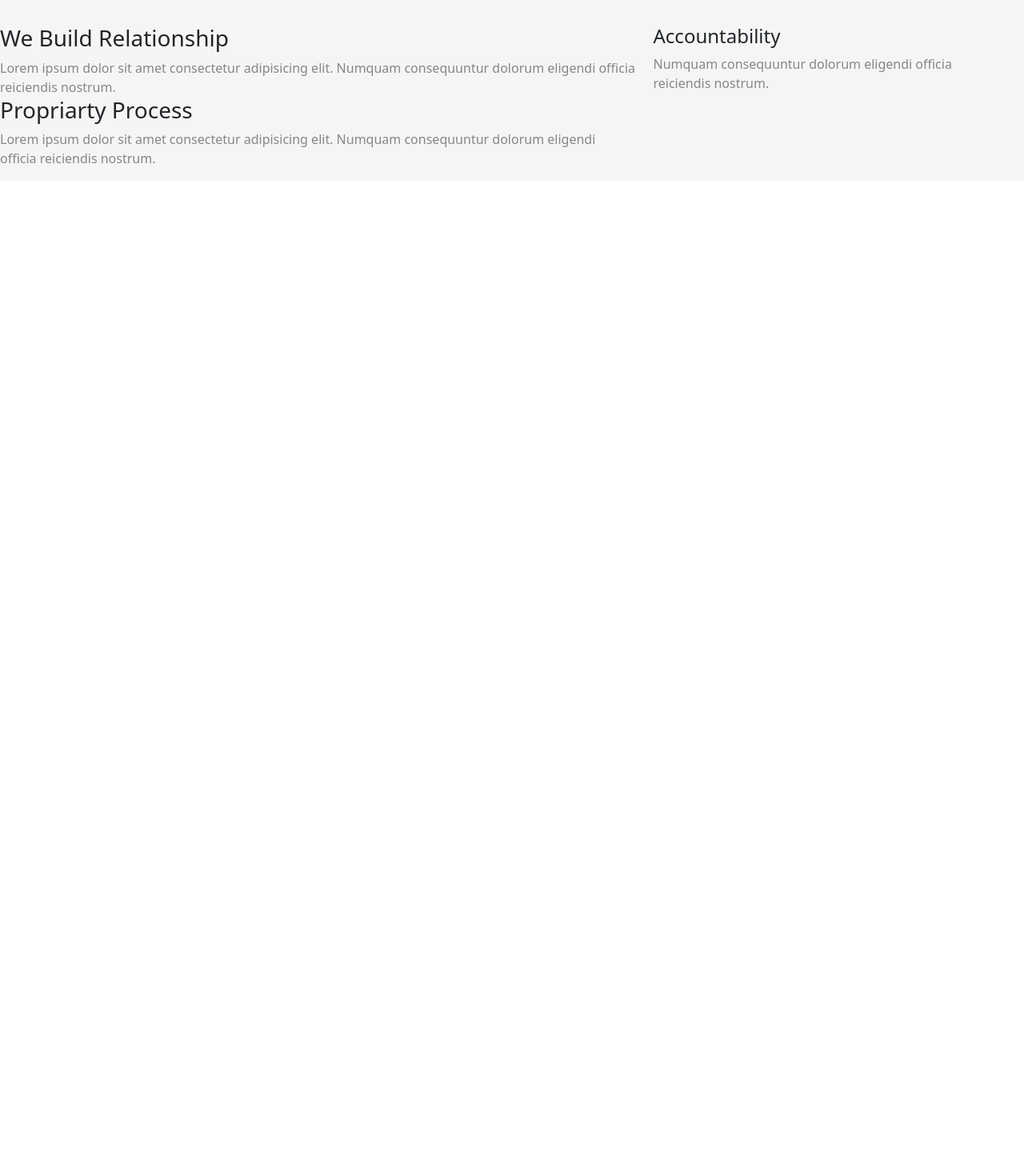
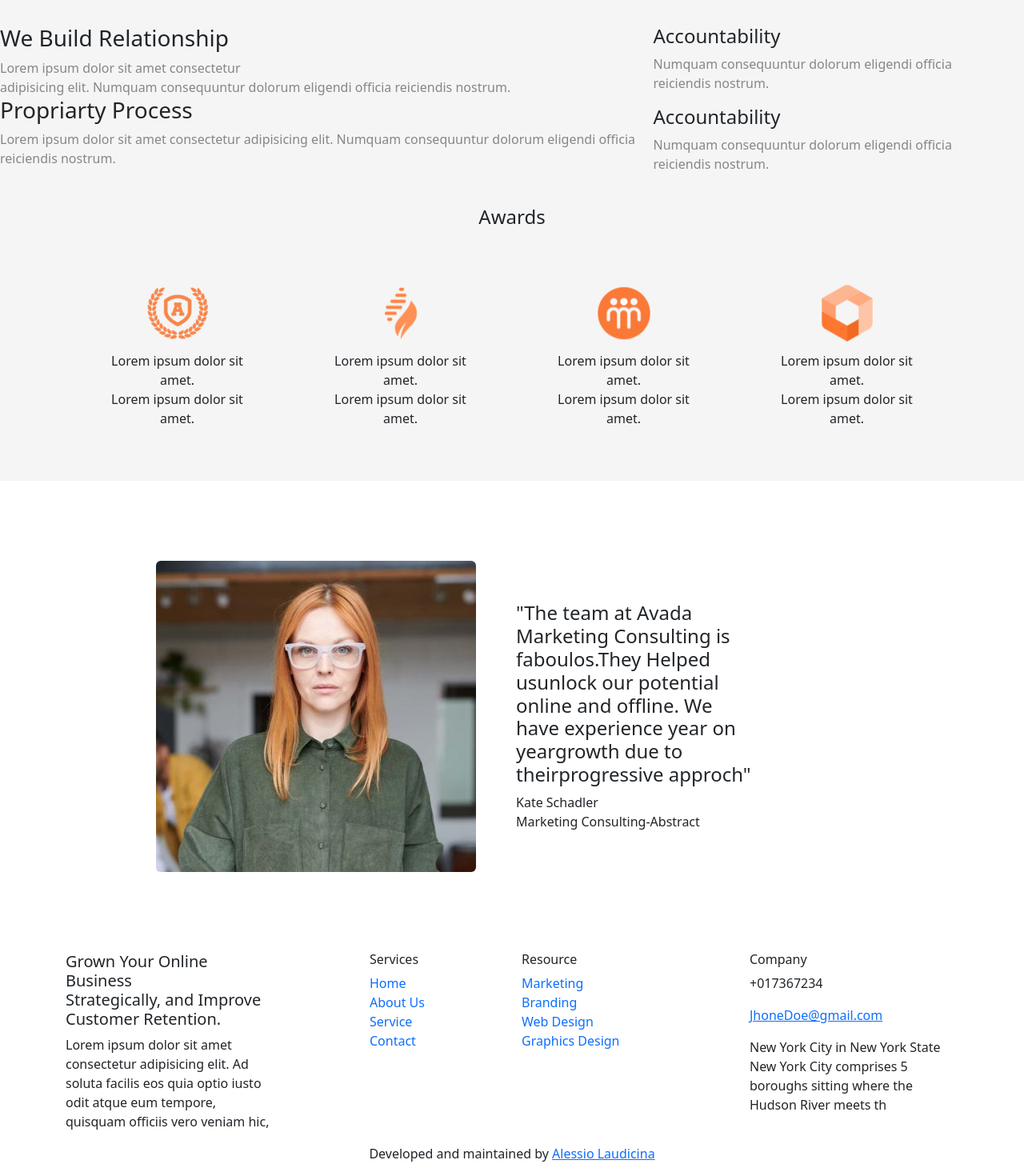
Before and after one commit to AlessioLaudicina/proj-html-vuejs, a Vue app: page / in a window 1280 px wide. Shown: the part 3990-5460 px from the top of the page at 80% size. Before the commit the page ends 4216 px from the top, so only its background shows below. Built offline with nearby package versions, Linux system fonts and the light colour scheme.

Commit message:
Aggiunto il componente TestimonialSection

```diff
--- a/src/App.vue
+++ b/src/App.vue
@@ -5,6 +5,8 @@ import FloatSection from './components/Floatsection.vue';
 import BrandSection from './components/BrandSection.vue';
 import CardsSection from './components/CardsSection.vue';
 import CtaSection from './components/CtaSection.vue';
+import TestimonialSection from './components/TestimonialSection.vue'
+import Footer from './components/Footer.vue';
 export default {
   name: 'App',
   components: {
@@ -14,6 +16,8 @@ export default {
     BrandSection,
     CardsSection,
     CtaSection,
+    TestimonialSection,
+    Footer,
   }
 }
 
@@ -38,6 +42,8 @@ export default {
     <!-- call to action  section -->
     <CtaSection></CtaSection>
     <!-- awards section -->
+    <!-- testimonial section -->
+    <TestimonialSection></TestimonialSection>
     <!-- marketing resources section -->
     <!-- contact  section -->
 
@@ -45,6 +51,7 @@ export default {
 
   <footer>
     <!-- footer top -->
+    <Footer></Footer>
     <!-- footer bottom -->
   </footer>
 </template>
--- /dev/null
+++ b/src/components/AwardSection.vue
@@ -0,0 +1,48 @@
+<script>
+export default {
+    name: 'AwardSection'
+}
+
+</script>
+
+<template>
+    <h4 class="text-center pt-4">Awards</h4>
+    <div class="container">
+        <div class="d-flex justify-content-center align-items-center wrap">
+            <div class="awards"> <!--Inserire un v-for -->
+                <img src="../assets/images/award-a.png" alt="">
+                <p>Lorem ipsum dolor sit amet. <br> Lorem ipsum dolor sit amet.</p>
+            </div>
+
+            <div class="awards">
+                <img src="../assets/images/award-b-200x191.png" alt="">
+                <p>Lorem ipsum dolor sit amet. <br> Lorem ipsum dolor sit amet.</p>
+            </div>
+
+            <div class="awards">
+                <img src="../assets/images/award-c-200x191.png" alt="">
+                <p>Lorem ipsum dolor sit amet. <br> Lorem ipsum dolor sit amet.</p>
+            </div>
+
+            <div class="awards">
+                <img src="../assets/images/award-d-200x191.png" alt="">
+                <p>Lorem ipsum dolor sit amet. <br> Lorem ipsum dolor sit amet.</p>
+            </div>
+
+
+        </div>
+    </div>
+</template>
+
+<style lang="scss" scoped>
+@use '../styles/partials/variables' as *;
+
+.awards {
+    margin: 50px;
+    text-align: center;
+
+    img {
+        max-width: 100px;
+    }
+}
+</style>
--- a/src/components/CtaSection.vue
+++ b/src/components/CtaSection.vue
@@ -1,6 +1,10 @@
 <script>
+import AwardSection from './AwardSection.vue';
 export default {
-    name: 'CtaSection'
+    name: 'CtaSection',
+    components: {
+        AwardSection
+    }
 }
 
 </script>
@@ -28,24 +32,30 @@ export default {
                 </div>
 
             </div>
+
         </div>
 
         <div class="d-flex justify-content-center">
             <div class="title">
                 <h3>We Build Relationship</h3>
+                <span class="p-column">Lorem ipsum dolor sit amet consectetur <br> adipisicing elit. Numquam consequuntur
+                    dolorum
+                    eligendi officia reiciendis nostrum.</span>
+                <h3>Propriarty Process</h3>
                 <span class="p-column">Lorem ipsum dolor sit amet consectetur adipisicing elit. Numquam consequuntur dolorum
                     eligendi officia reiciendis nostrum.</span>
-                <h3>Propriarty Process</h3>
-                <p class="p-column">Lorem ipsum dolor sit amet consectetur adipisicing elit. Numquam consequuntur dolorum
-                    eligendi officia reiciendis nostrum.</p>
             </div>
             <div class="icon">
+                <h4>Accountability</h4>
+                <p class="p-column"> Numquam consequuntur dolorum eligendi officia reiciendis nostrum.</p>
+
                 <h4>Accountability</h4>
                 <p class="p-column"> Numquam consequuntur dolorum eligendi officia reiciendis nostrum.</p>
 
 
             </div>
         </div>
+        <AwardSection></AwardSection>
 
     </div>
 </template>
--- a/src/components/FloatSection.vue
+++ b/src/components/FloatSection.vue
@@ -89,17 +89,6 @@ export default {
 
 }
 
-.small-column {
-    width: 40%;
-
-
-}
-
-.big-column {
-    width: 60%;
-}
-
-
 
 
 
--- /dev/null
+++ b/src/components/Footer.vue
@@ -0,0 +1,92 @@
+<script>
+export default {
+    name: 'Footer'
+}
+
+</script>
+
+<template>
+    <footer>
+        <div class="container">
+            <div class="row">
+                <div class="col-xl-3 col-lg-4 col-md-6">
+                    <div>
+                        <h5>Grown Your Online Business <br> Strategically, and Improve <br> Customer Retention. </h5>
+                        <p class="mb-30 footer-desc">Lorem ipsum dolor sit amet consectetur adipisicing elit. Ad soluta
+                            facilis
+                            eos quia optio iusto odit atque eum tempore, quisquam officiis vero veniam hic,</p>
+                    </div>
+                </div>
+                <div class="col-xl-2 offset-xl-1 col-lg-2 col-md-6">
+                    <div class="">
+                        <h6>Services</h6>
+                        <ul class="list-unstyled">
+                            <li>
+                                <a href="#" class="text-decoration-none">Home</a>
+                            </li>
+                            <li>
+                                <a href="#" class="text-decoration-none">About Us</a>
+                            </li>
+                            <li>
+                                <a href="#" class="text-decoration-none">Service</a>
+                            </li>
+                            <li>
+                                <a href="#" class="text-decoration-none">Contact</a>
+                            </li>
+                        </ul>
+                    </div>
+                </div>
+                <div class="col-xl-3 col-lg-3 col-md-6">
+                    <div>
+                        <h6>Resource</h6>
+                        <ul class="list-unstyled">
+                            <li>
+                                <a href="#" class="text-decoration-none">Marketing</a>
+                            </li>
+                            <li>
+                                <a href="#" class="text-decoration-none">Branding</a>
+                            </li>
+                            <li>
+                                <a href="#" class="text-decoration-none">Web Design</a>
+                            </li>
+                            <li>
+                                <a href="#" class="text-decoration-none">Graphics Design</a>
+                            </li>
+                        </ul>
+                    </div>
+                </div>
+                <div class="col-xl-3 col-lg-3 col-md-6">
+                    <div>
+                        <h6>Company</h6>
+                        <ul class="list-unstyled">
+                            <li>
+                                <p>+017367234</p>
+                            </li>
+                            <li>
+                                <p><a href="#">JhoneDoe@gmail.com</a>
+                                </p>
+                            </li>
+                            <li>
+                                <p>New York
+                                    City in New York State
+                                    New York City comprises 5 boroughs sitting where the Hudson River meets th</p>
+                            </li>
+                        </ul>
+                    </div>
+                </div>
+            </div>
+            <div class="d-flex justify-content-center">
+
+                <div class="copyright">
+                    <p>Developed and maintained by <a href="#" target="_blank">Alessio Laudicina</a></p>
+                </div>
+            </div>
+        </div>
+    </footer>
+</template>
+
+<style scooped>
+a {
+    color: black;
+}
+</style>
--- /dev/null
+++ b/src/components/TestimonialSection.vue
@@ -0,0 +1,28 @@
+<script>
+export default {
+    name: 'TestimonialSection'
+}
+
+</script>
+
+<template>
+    <div class="container">
+        <div class="d-flex justify-content-center align-items-center">
+
+            <img src="../assets/images/large-testimonial-400x389.jpg" alt="testimonial" class="rounded">
+            <div class="text-left" style="max-width: 300px; margin-left: 50px;">
+                <h4>"The team at Avada Marketing Consulting is faboulos.They Helped usunlock our
+                    potential online and offline. We have experience year on yeargrowth due to theirprogressive
+                    approch"</h4>
+                <span>Kate Schadler <br> Marketing Consulting-Abstract</span>
+            </div>
+        </div>
+    </div>
+</template>
+
+<style lang="scss" scoped>
+.container {
+    margin: 100px 0;
+
+}
+</style>
--- a/src/styles/partials/variables.scss
+++ b/src/styles/partials/variables.scss
@@ -1,4 +1,4 @@
-$main-font: "Bebas Neue", cursive;
+$main-font: "Sans serif", cursive;
 
 
 /* COLOR CUBE */
```
